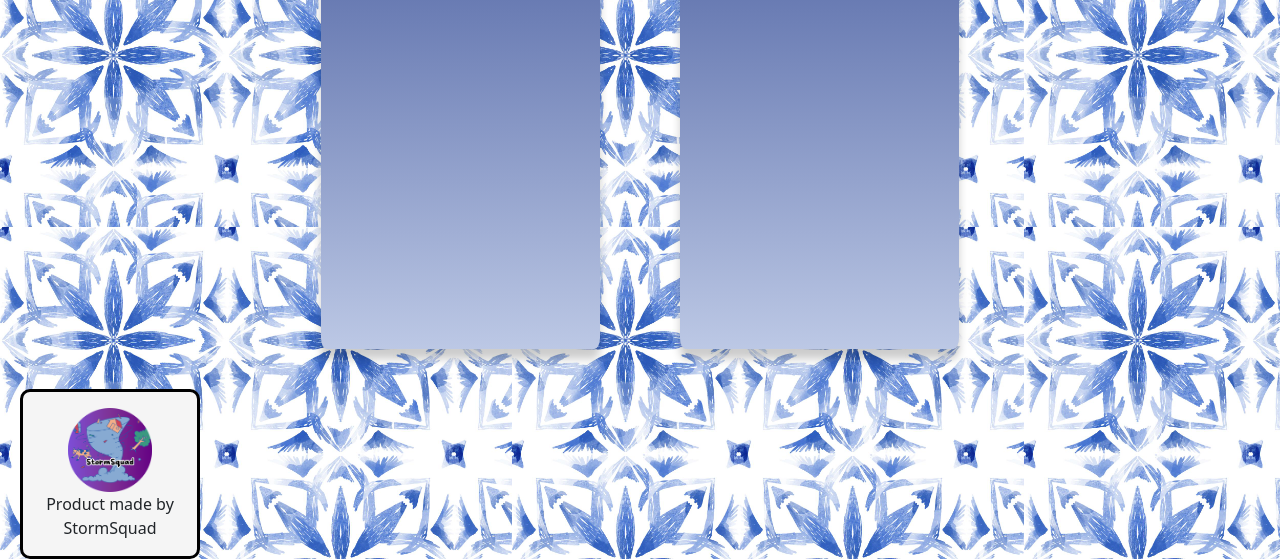
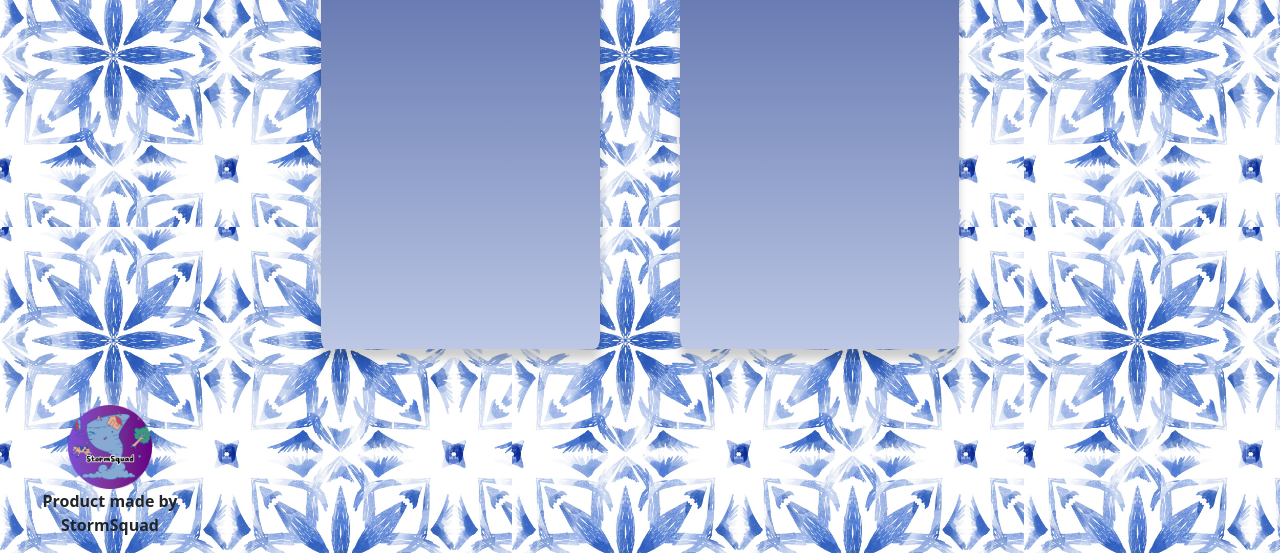
Before and after one commit to ceramic-cat/EDU-WeatherApp, a plain HTML site: page index.html in a window 1280 px wide. Shown: the part 285-844 px from the top of the page. Drawn offline with nearby package versions, Linux system fonts and the light colour scheme.

Commit message:
Added flexwrap and change the footers design

```diff
--- a/design.css
+++ b/design.css
@@ -101,6 +101,7 @@ input:checked+.slider:before {
 .container {
   display: flex;
   justify-content: center;
+  flex-wrap: wrap;
 }
 
 section {
@@ -193,15 +194,18 @@ footer {
   margin-left: 20px;
   padding: 0px 5px 0px 5px;
   text-align: center;
-  background-color: whitesmoke;
+  font-weight: bolder;
+
   width: 180px;
   border-radius: 10px;
-  border: solid black;
+
+
 }
 
 footer img {
   height: 100px;
   padding-top: 16px;
+
 
 
 
```
